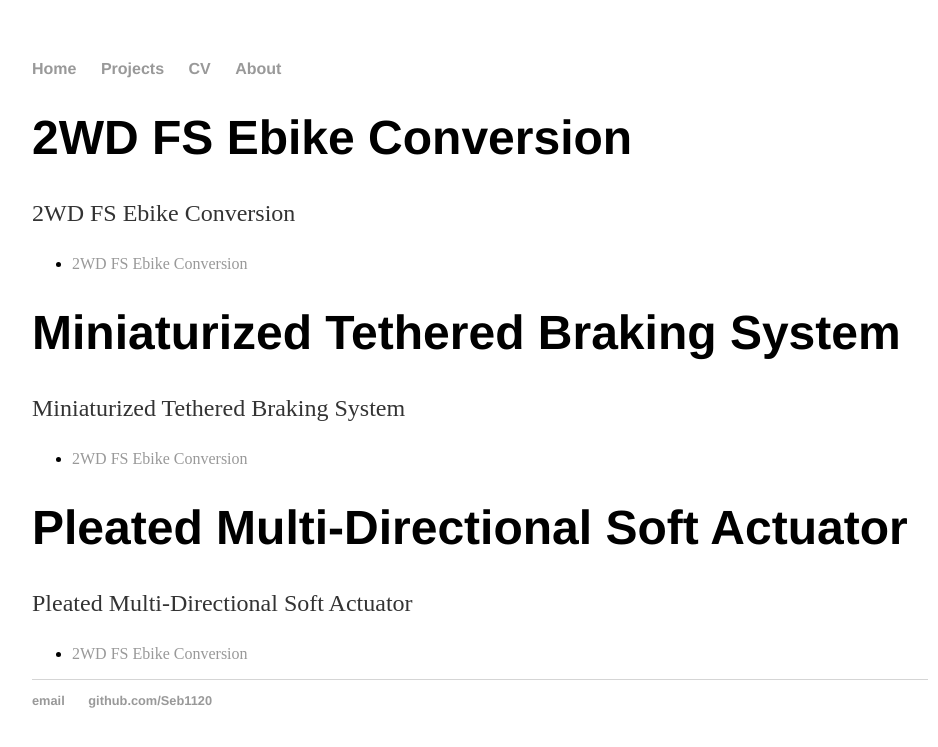
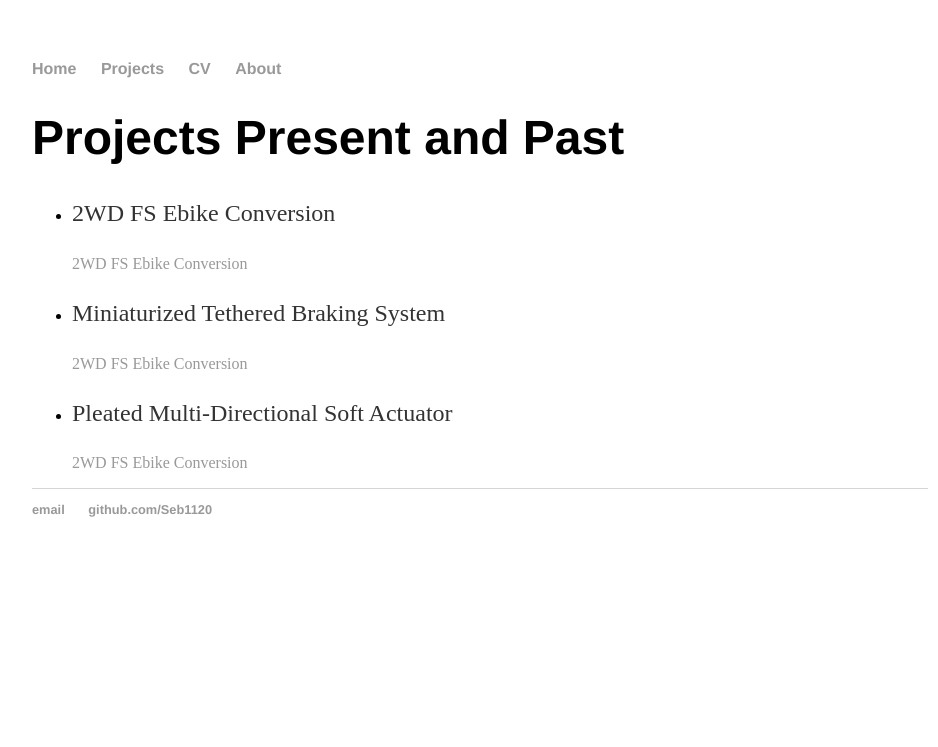
Before and after one commit to Seb1120/Seb1120.github.io, a Jekyll site: the page built from Projects/ProjectsOverviewPage.html, in a window 1280 px wide. Shown: the top 747 px of the page, without its empty margins (160-1098 px from the left). Built offline with Jekyll 4.4.1, drawn with Linux system fonts in a browser that asks for light colours.

Commit message:
Update ProjectsOverviewPage.html

```diff
--- a/Projects/ProjectsOverviewPage.html
+++ b/Projects/ProjectsOverviewPage.html
@@ -3,19 +3,16 @@ layout: default
 title: Projects Present and Past
 ---
 <body>
-	<h1>2WD FS Ebike Conversion</h1>
-	<p>2WD FS Ebike Conversion</p>
+	<h1> Projects Present and Past </h1>
   <ul>
-	        		<li><a href="/Projects/2WD FS Ebike Conversion/2WDEbikeOverview.html">2WD FS Ebike Conversion</a></li>
+	<li><p>2WD FS Ebike Conversion</p>
+ 	<a href="/Projects/2WD FS Ebike Conversion/2WDEbikeOverview.html">2WD FS Ebike Conversion</a></li>
+
+	<li><p>Miniaturized Tethered Braking System</p>
+	<a href="/Projects/Miniaturized Tethered Braking System/MTBSOverview.html">2WD FS Ebike Conversion</a></li>
+
+	<li><p>Pleated Multi-Directional Soft Actuator</p>
+	<a href="/Projects/2WD FS Ebike Conversion/2WDEbikeOverview.html">2WD FS Ebike Conversion</a></li>
   </ul>
- 	<h1>Miniaturized Tethered Braking System</h1>
-	<p>Miniaturized Tethered Braking System</p>
-  <ul>
-	        		<li><a href="/Projects/2WD FS Ebike Conversion/2WDEbikeOverview.html">2WD FS Ebike Conversion</a></li>
-  </ul>
-	<h1>Pleated Multi-Directional Soft Actuator</h1>
-	<p>Pleated Multi-Directional Soft Actuator</p>
-  <ul>
-	        		<li><a href="/Projects/2WD FS Ebike Conversion/2WDEbikeOverview.html">2WD FS Ebike Conversion</a></li>
-  </ul>
+
 </body><!-- /.blurb -->
```
